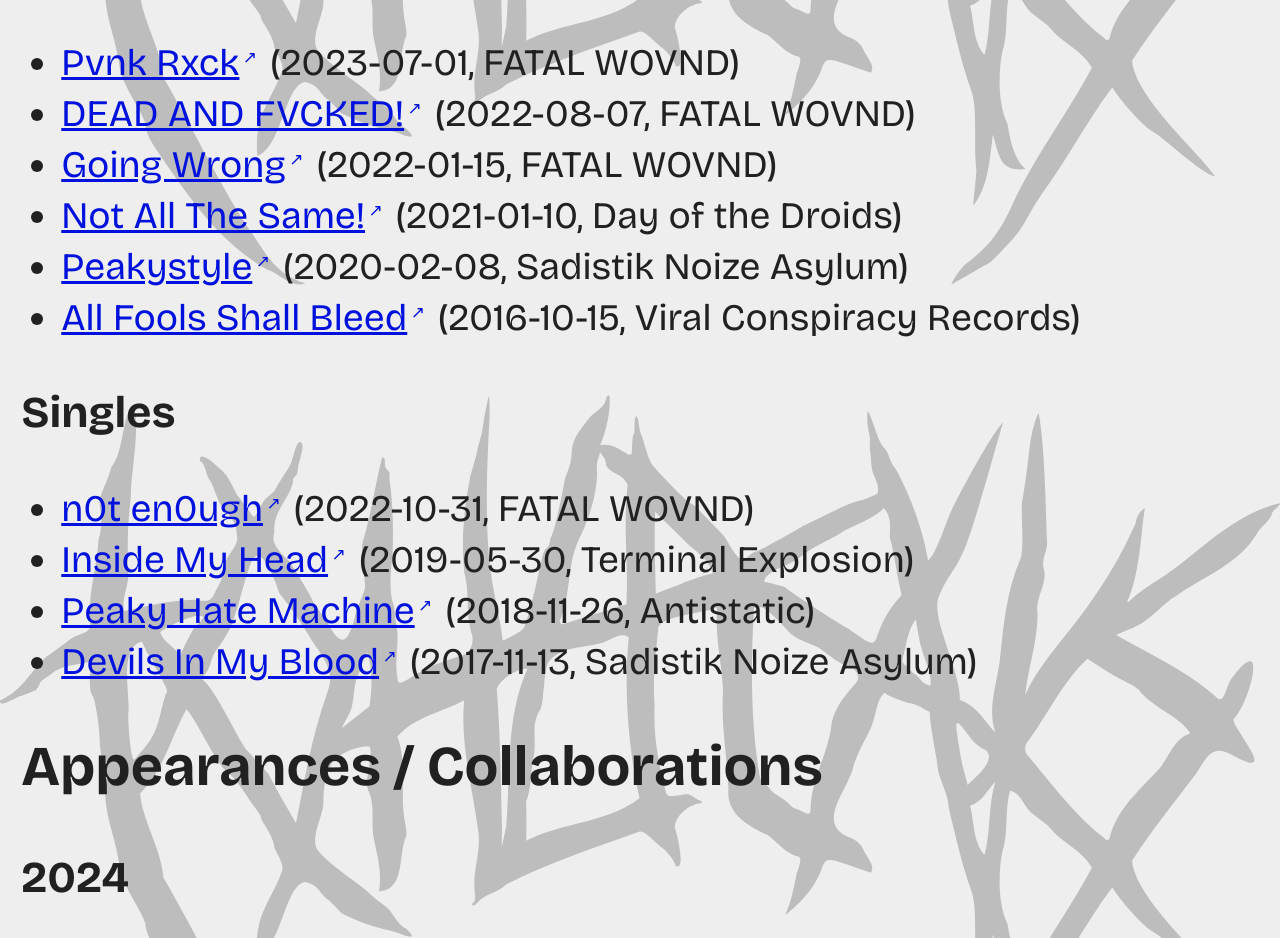
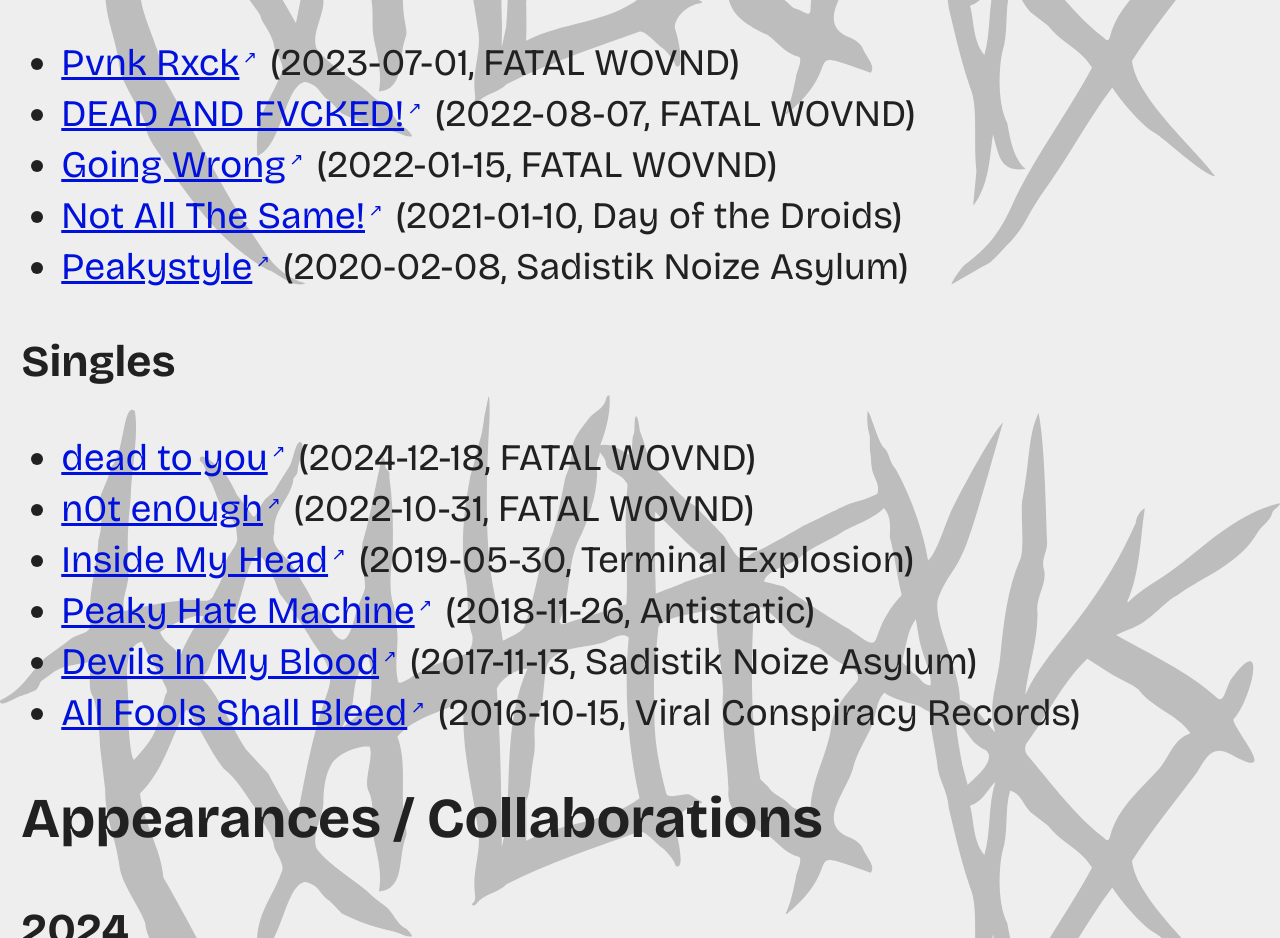
Before and after one commit to peaks-and-valleys/tlp, a SvelteKit app: page /discography in a window 1280 px wide. Shown: the part 460-1398 px from the top of the page. Built offline with nearby package versions, Linux system fonts and the light colour scheme.

Commit message:
fix(discography): update album and single links to point to Bandcamp for better user experience feat(discography): add release dates using <time> tags for improved semantic HTML and better SEO

```diff
--- a/src/routes/(articles)/discography/+page.svelte
+++ b/src/routes/(articles)/discography/+page.svelte
@@ -15,56 +15,57 @@
 		<h3>Albums / EPs</h3>
 		<ul>
 			<li>
-				<a href="https://ffm.to/pvnkrxck" target="_blank">Pvnk Rxck</a>
-				(2023-07-01, FATAL WOVND)
+				<a href="https://tohlpeaks.bandcamp.com/album/pvnk-rxck">Pvnk Rxck</a>
+				(<time>2023-07-01</time>, FATAL WOVND)
 			</li>
 			<li>
-				<a href="https://ffm.to/deadandfvcked" target="_blank">DEAD AND FVCKED!</a>
-				(2022-08-07, FATAL WOVND)
+				<a href="https://tohlpeaks.bandcamp.com/album/dead-and-fvcked">DEAD AND FVCKED!</a>
+				(<time>2022-08-07</time>, FATAL WOVND)
 			</li>
 			<li>
-				<a href="https://ffm.to/goingwrong" target="_blank">Going Wrong</a>
-				(2022-01-15, FATAL WOVND)
+				<a href="https://tohlpeaks.bandcamp.com/album/going-wrong">Going Wrong</a>
+				(<time>2022-01-15</time>, FATAL WOVND)
 			</li>
 			<li>
-				<a href="https://ffm.to/notallthesame" target="_blank">Not All The Same!</a>
-				(2021-01-10, Day of the Droids)
+				<a href="https://ffm.to/notallthesame">Not All The Same!</a>
+				(<time>2021-01-10</time>, Day of the Droids)
 			</li>
 			<li>
-				<a href="https://ffm.to/peakystyle" target="_blank">Peakystyle</a>
-				(2020-02-08, Sadistik Noize Asylum)
-			</li>
-			<li>
-				<a
-					href="https://viralconspiracyrecords.bandcamp.com/album/tohlpeaks-all-fools-shall-bleed"
-					target="_blank">All Fools Shall Bleed</a
-				>
-				(2016-10-15, Viral Conspiracy Records)
+				<a href="https://ffm.to/peakystyle">Peakystyle</a>
+				(<time>2020-02-08</time>, Sadistik Noize Asylum)
 			</li>
 		</ul>
 		<h3>Singles</h3>
 		<ul>
 			<li>
-				<a href="https://ffm.to/n0ten0ugh" target="_blank">n0t en0ugh</a>
-				(2022-10-31, FATAL WOVND)
+				<a href="https://tohlpeaks.bandcamp.com/album/dead-to-you">dead to you</a>
+				(<time>2024-12-18</time>, FATAL WOVND)
 			</li>
 			<li>
-				<a href="https://terminalexplosion.bandcamp.com/track/inside-my-head" target="_blank"
-					>Inside My Head</a
-				>
-				(2019-05-30, Terminal Explosion)
+				<a href="https://tohlpeaks.bandcamp.com/album/n0t-en0ugh">n0t en0ugh</a>
+				(<time>2022-10-31</time>, FATAL WOVND)
 			</li>
 			<li>
-				<a href="https://antistatic.bandcamp.com/album/tohlpeaks-peaky-hate-machine" target="_blank"
+				<a href="https://terminalexplosion.bandcamp.com/track/inside-my-head">Inside My Head</a>
+				(<time>2019-05-30</time>, Terminal Explosion)
+			</li>
+			<li>
+				<a href="https://antistatic.bandcamp.com/album/tohlpeaks-peaky-hate-machine"
 					>Peaky Hate Machine</a
 				>
-				(2018-11-26, Antistatic)
+				(<time>2018-11-26</time>, Antistatic)
 			</li>
 			<li>
-				<a href="https://sadistiknoizeasylum.bandcamp.com/album/devils-in-my-blood" target="_blank"
+				<a href="https://sadistiknoizeasylum.bandcamp.com/album/devils-in-my-blood"
 					>Devils In My Blood</a
 				>
-				(2017-11-13, Sadistik Noize Asylum)
+				(<time>2017-11-13</time>, Sadistik Noize Asylum)
+			</li>
+			<li>
+				<a href="https://viralconspiracyrecords.bandcamp.com/album/tohlpeaks-all-fools-shall-bleed"
+					>All Fools Shall Bleed</a
+				>
+				(<time>2016-10-15</time>, Viral Conspiracy Records)
 			</li>
 		</ul>
 		<h2>Appearances / Collaborations</h2>
```
